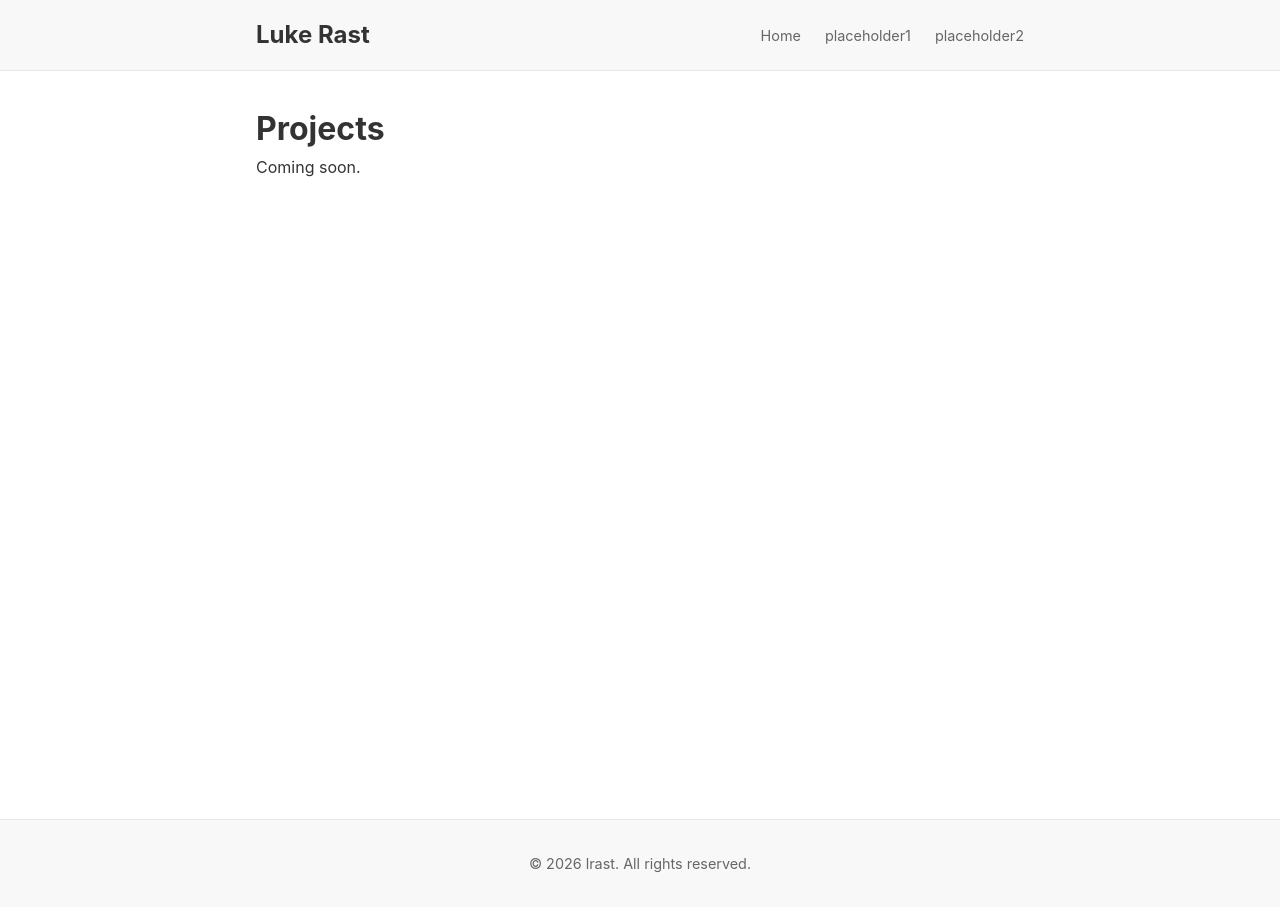
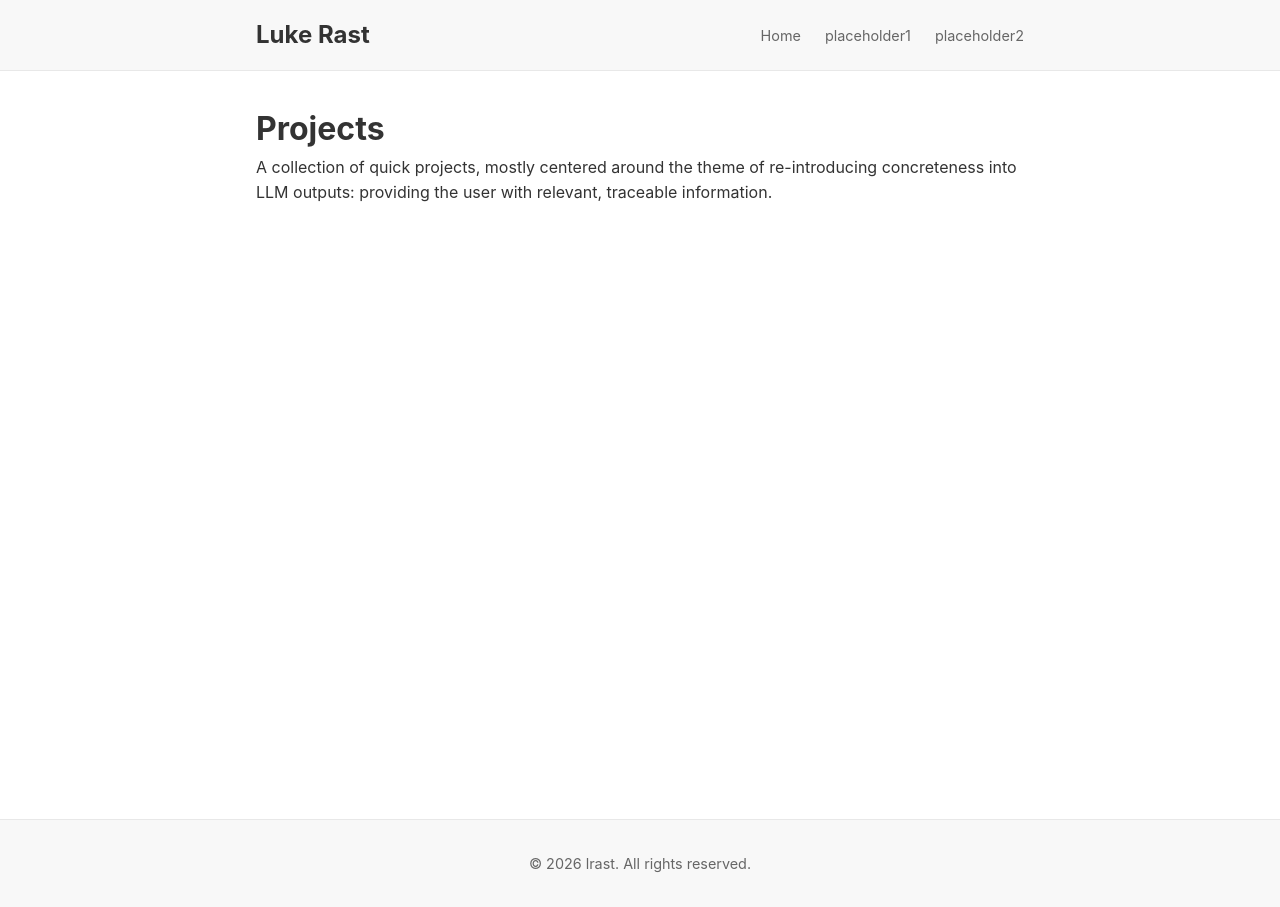
Before and after one commit to lrast/lrast.github.io, a Jekyll site: the page built from projects_home.md, in a window 1280 px wide. Built offline with Jekyll 4.4.1, drawn with Linux system fonts in a browser that asks for light colours; a script that is not in the unit is left out.

Commit message:
copy editing

```diff
--- a/projects_home.md
+++ b/projects_home.md
@@ -6,4 +6,4 @@ permalink: /projects/
 
 # Projects
 
-Coming soon.
+A collection of quick projects, mostly centered around the theme of re-introducing concreteness into LLM outputs: providing the user with relevant, traceable information.
```
